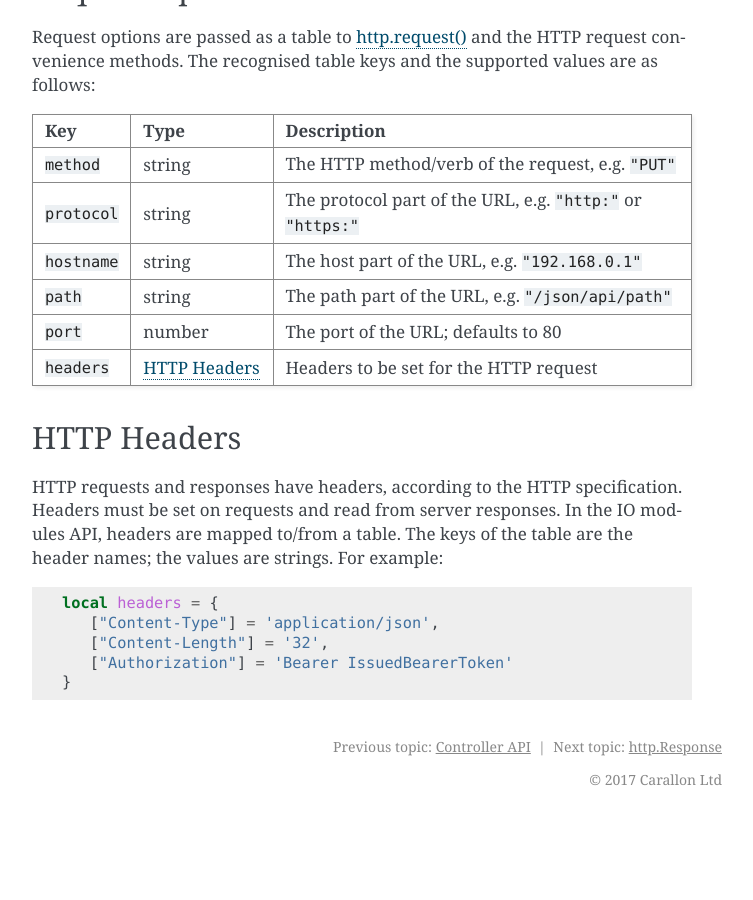
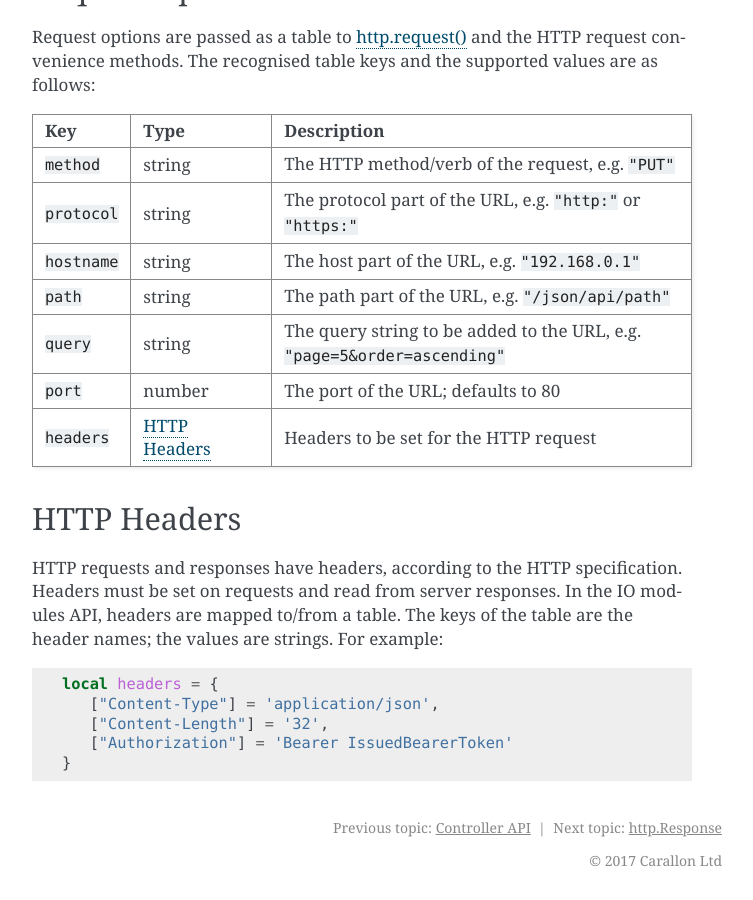
Before and after one commit to carallon/io-module-developer-guide, a Sphinx documentation site: the page built from source/api/http/namespace.rst, in a window 1280 px wide and 900 px high, scrolled down 1727 px. Shown: the whole window, without its empty margins (388-1141 px from the left). Built offline with Sphinx 7.4.7, drawn with Linux system fonts in a browser that asks for light colours; before the commit the page ends 2546 px from its top, so only the background shows below that.

Commit message:
Add query to request options for bug 4339.

```diff
--- a/source/api/http/namespace.rst
+++ b/source/api/http/namespace.rst
@@ -105,6 +105,9 @@ Request options are passed as a table to :ref:`http.request()<http-request-metho
    * - ``path``
      - string
      - The path part of the URL, e.g. ``"/json/api/path"``
+   * - ``query``
+     - string
+     - The query string to be added to the URL, e.g. ``"page=5&order=ascending"``
    * - ``port``
      - number
      - The port of the URL; defaults to 80
```
